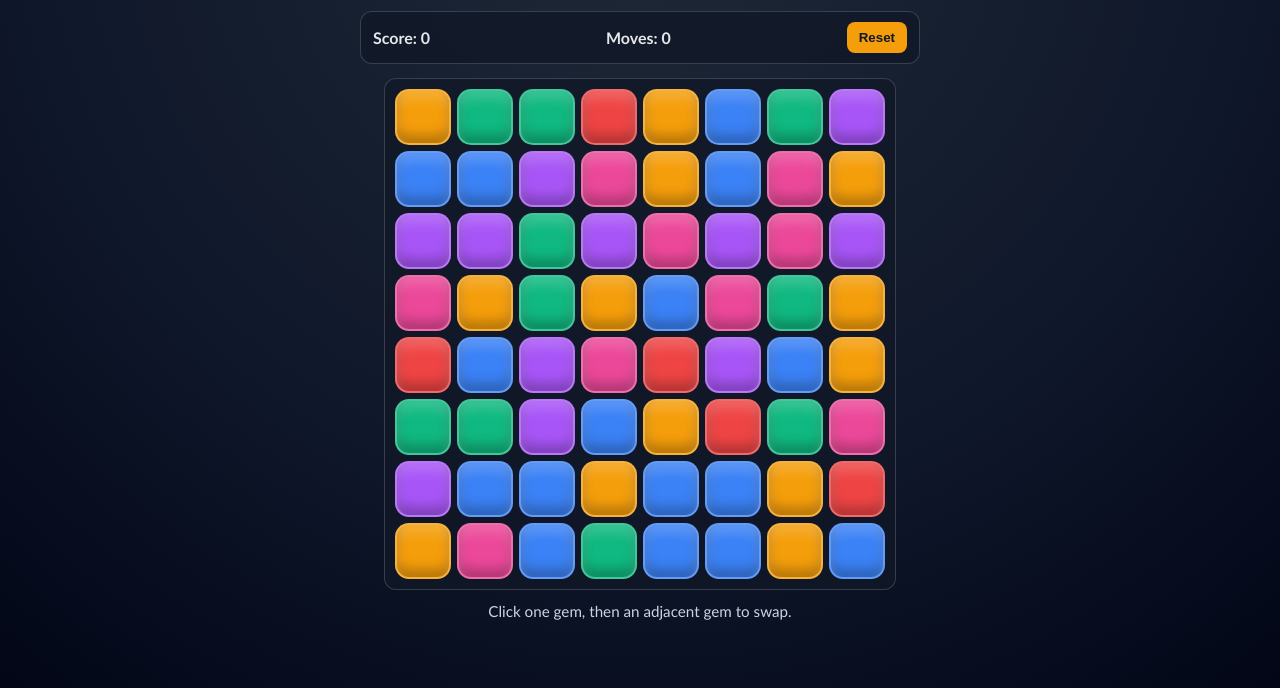
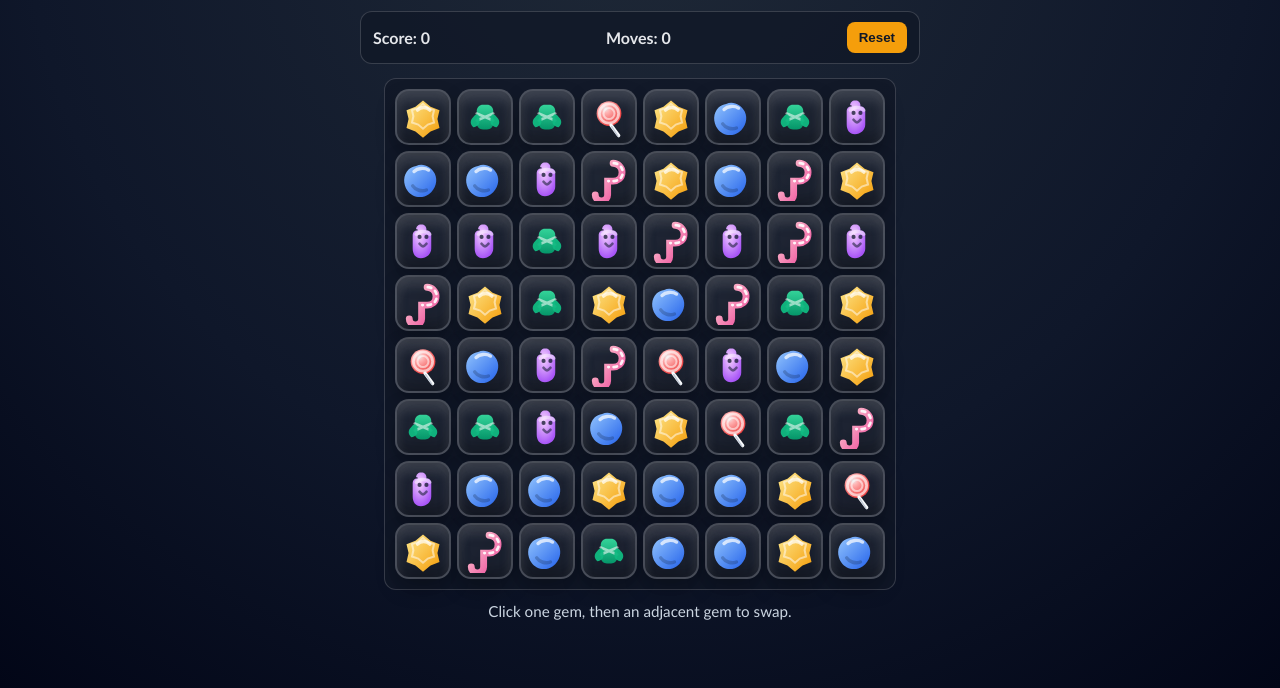
Before and after one commit to macpipixia-lang/match3-game, a plain HTML site: page index.html in a window 1280 px wide. Shown: the part 112-800 px from the top of the page. Drawn offline with Linux system fonts and the light colour scheme.

Commit message:
chore: switch gems to candy SVGs

```diff
--- a/main.js
+++ b/main.js
@@ -1,7 +1,8 @@
 'use strict';
 
 const BOARD_SIZE = 8;
-const GEM_TYPES = ['#ef4444', '#3b82f6', '#10b981', '#f59e0b', '#a855f7', '#ec4899'];
+// Candy types (also mapped to CSS classes gem--0..gem--5)
+const GEM_TYPES = [0, 1, 2, 3, 4, 5];
 const CLEAR_DELAY_MS = 220;
 const DROP_DELAY_MS = 180;
 const SCORE_PER_GEM = 10;
@@ -18,7 +19,7 @@ let moves = 0;
 let isLocked = false;
 
 function randGem() {
-  return Math.floor(Math.random() * GEM_TYPES.length);
+  return GEM_TYPES[Math.floor(Math.random() * GEM_TYPES.length)];
 }
 
 function isAdjacent(a, b) {
@@ -70,7 +71,7 @@ function renderBoard() {
   for (let row = 0; row < BOARD_SIZE; row += 1) {
     for (let col = 0; col < BOARD_SIZE; col += 1) {
       const gem = board[row][col];
-      html += `<button class="${gemClasses(row, col)}" data-row="${row}" data-col="${col}" style="--gem-color:${GEM_TYPES[gem]}" aria-label="Gem at row ${row + 1}, col ${col + 1}"></button>`;
+      html += `<button class="${gemClasses(row, col)} gem--${gem}" data-row="${row}" data-col="${col}" aria-label="Candy at row ${row + 1}, col ${col + 1}"></button>`;
     }
   }
   boardEl.innerHTML = html;
--- a/style.css
+++ b/style.css
@@ -80,11 +80,35 @@ h1 {
   height: var(--cell-size);
   border-radius: 14px;
   border: 2px solid rgb(255 255 255 / 20%);
-  background: var(--gem-color);
-  box-shadow: inset 0 8px 12px rgb(255 255 255 / 18%), inset 0 -8px 12px rgb(0 0 0 / 25%);
-  transition: transform 140ms ease, opacity 140ms ease;
+  background: rgb(255 255 255 / 6%);
+  box-shadow:
+    inset 0 8px 12px rgb(255 255 255 / 14%),
+    inset 0 -8px 12px rgb(0 0 0 / 25%),
+    0 10px 20px rgb(0 0 0 / 22%);
+  transition: transform 140ms ease, opacity 140ms ease, filter 140ms ease;
   cursor: pointer;
+  display: grid;
+  place-items: center;
+  padding: 0;
 }
+
+.gem::before {
+  content: '';
+  width: 86%;
+  height: 86%;
+  background-image: var(--gem-image);
+  background-size: contain;
+  background-repeat: no-repeat;
+  background-position: center;
+  filter: drop-shadow(0 8px 10px rgb(0 0 0 / 22%));
+}
+
+.gem--0 { --gem-image: url('assets/candy0.svg'); }
+.gem--1 { --gem-image: url('assets/candy1.svg'); }
+.gem--2 { --gem-image: url('assets/candy2.svg'); }
+.gem--3 { --gem-image: url('assets/candy3.svg'); }
+.gem--4 { --gem-image: url('assets/candy4.svg'); }
+.gem--5 { --gem-image: url('assets/candy5.svg'); }
 
 .gem.selected {
   outline: 3px solid #fff;
```
Also changed, not shown: assets/candy0.svg (added), assets/candy1.svg (added), assets/candy2.svg (added), assets/candy3.svg (added), assets/candy4.svg (added), assets/candy5.svg (added), 1 other file.
